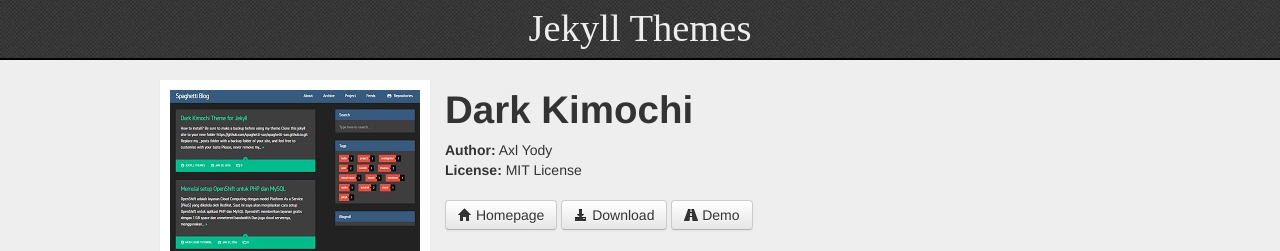
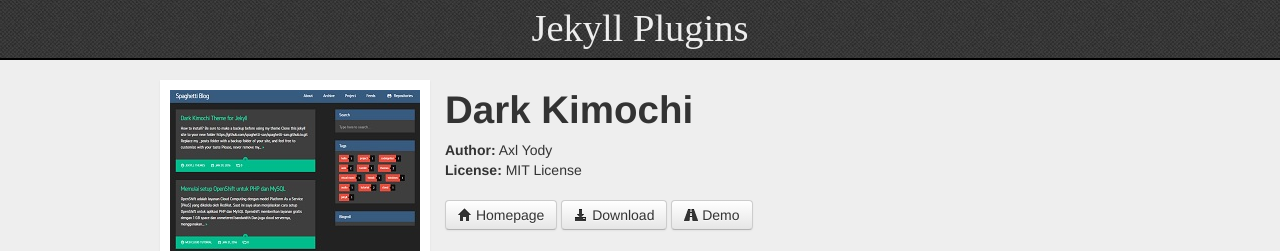
Before and after one commit to jekyller/jekyllplugins, a Jekyll site: the page built from _posts/2016-01-30-dark-kimochi.markdown, in a window 1280 px wide. Shown: the top 251 px of the page. Built offline with Jekyll 4.4.1, drawn with Linux system fonts in a browser that asks for light colours; some web fonts are replaced; comment, search, counter and statistics services are not loaded.

Commit message:
update dns

```diff
--- a/_config.yml
+++ b/_config.yml
@@ -1,6 +1,6 @@
-name: Jekyll Themes
-url: http://jekylltheme.org
-description: Jekyll themes
+name: Jekyll Plugins
+url: https://jekyller.github.io/jekyllplugins
+description: Jekyll Plugins
 
 permalink: /themes/:title/
 
```
Also changed, not shown: README.md.
